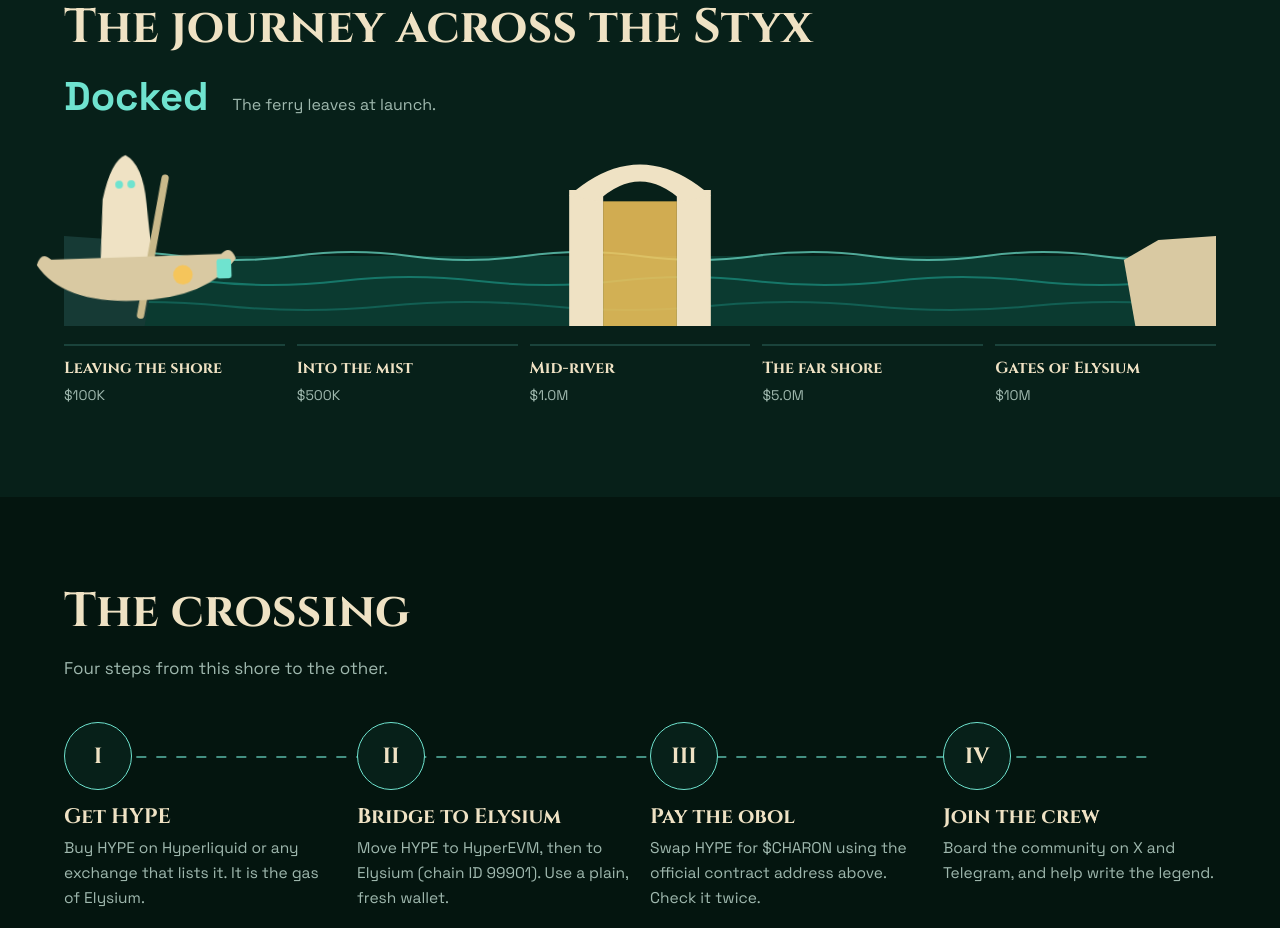
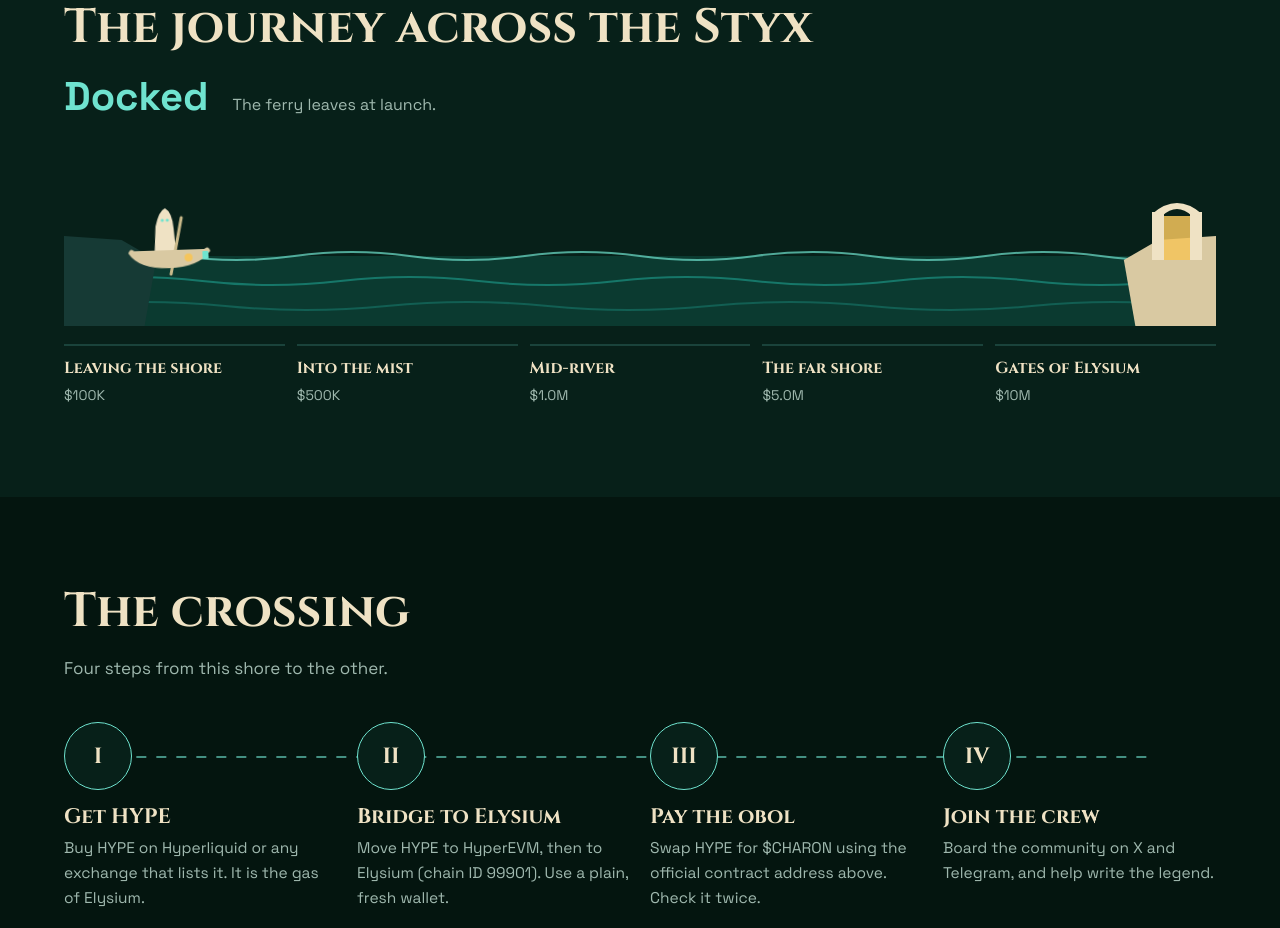
Before and after one commit to paulomondin/charone, a plain HTML site: page index.html in a window 1280 px wide. Shown: the part 1857-2785 px from the top of the page. Drawn offline with Linux system fonts and the light colour scheme.

Commit message:
Corrige barco e portão da travessia no celular
Co-Authored-By: Claude Opus 5.5 <noreply@anthropic.com>
Claude-Session: https://claude.ai/code/session_01Q7gSsSAjXniBGevNNgCF8r

```diff
--- a/index.html
+++ b/index.html
@@ -85,9 +85,9 @@ footer{padding:28px max(5vw,16px);border-top:1px solid var(--line);color:var(--m
 .toast{position:fixed;bottom:22px;left:50%;transform:translate(-50%,80px);background:var(--mint);color:#03231b;padding:10px 18px;border-radius:999px;font-weight:500;transition:.3s;z-index:50}
 .toast.on{transform:translate(-50%,0)}
 .track{position:relative;height:170px;margin-top:34px}
-.track>svg{position:absolute;inset:0;width:100%;height:100%}
-.boat{position:absolute;bottom:44px;width:84px;transform:translateX(-50%);transition:left 2.4s cubic-bezier(.3,.8,.3,1);animation:bob 3.2s ease-in-out infinite}
-.gate{position:absolute;right:1.5%;bottom:62px;width:54px}
+.track>.river{position:absolute;inset:0;width:100%;height:100%}
+.boat{position:absolute;bottom:44px;width:clamp(58px,14vw,84px);height:auto;transform:translateX(-50%);transition:left 2.4s cubic-bezier(.3,.8,.3,1);animation:bob 3.2s ease-in-out infinite}
+.gate{position:absolute;right:1%;bottom:66px;width:clamp(36px,8vw,54px);height:auto}
 .status{display:flex;flex-wrap:wrap;gap:10px 24px;align-items:baseline;margin-top:6px}
 .status b{font:700 clamp(26px,3.4vw,40px) "Space Grotesk";color:var(--mint);white-space:nowrap}
 .status span{color:var(--mute)}
@@ -175,7 +175,7 @@ footer{padding:28px max(5vw,16px);border-top:1px solid var(--line);color:var(--m
     <h2>The journey across the Styx</h2>
     <div class="status"><b id="mcap">Docked</b><span id="next">The ferry leaves at launch.</span></div>
     <div class="track" aria-hidden="true">
-      <svg viewBox="0 0 1000 170" preserveAspectRatio="none">
+      <svg class="river" viewBox="0 0 1000 170" preserveAspectRatio="none">
         <rect x="0" y="100" width="1000" height="70" fill="#0b3a30"/>
         <path d="M0 100 Q50 92 100 100 T200 100 T300 100 T400 100 T500 100 T600 100 T700 100 T800 100 T900 100 T1000 100" fill="none" stroke="#6fe3cf" stroke-width="2" opacity=".7"/>
         <path d="M0 125 Q60 117 120 125 T240 125 T360 125 T480 125 T600 125 T720 125 T840 125 T960 125" fill="none" stroke="#23b3a2" stroke-width="2" opacity=".5"/>
@@ -184,7 +184,7 @@ footer{padding:28px max(5vw,16px);border-top:1px solid var(--line);color:var(--m
         <polygon points="930,170 920,104 950,84 1000,80 1000,170" fill="#d9c9a2"/>
       </svg>
       <svg class="gate" viewBox="0 0 54 60"><rect x="2" y="12" width="12" height="48" fill="#efe2c4"/><rect x="40" y="12" width="12" height="48" fill="#efe2c4"/><path d="M2 14 Q27 -8 52 14 L42 16 Q27 2 12 16 Z" fill="#efe2c4"/><rect x="14" y="16" width="26" height="44" fill="#f5c55b" opacity=".85"/></svg>
-      <svg class="boat" id="boat" style="left:6%" viewBox="0 0 84 70"><path d="M30 20 Q34 4 40 2 Q47 6 48 22 L50 50 L28 50 Z" fill="#efe2c4"/><circle cx="37" cy="14" r="1.6" fill="#6fe3cf"/><circle cx="42" cy="14" r="1.6" fill="#6fe3cf"/><line x1="56" y1="12" x2="44" y2="68" stroke="#c9b98a" stroke-width="3" stroke-linecap="round"/><path d="M2 46 Q4 40 8 44 L78 44 Q82 40 84 46 Q72 62 42 62 Q12 62 2 46 Z" fill="#d9c9a2"/><circle cx="62" cy="52" r="4" fill="#f5c55b"/><rect x="76" y="46" width="6" height="8" rx="1" fill="#6fe3cf"/></svg>
+      <svg class="boat" id="boat" style="left:9%" viewBox="0 0 84 70"><path d="M30 20 Q34 4 40 2 Q47 6 48 22 L50 50 L28 50 Z" fill="#efe2c4"/><circle cx="37" cy="14" r="1.6" fill="#6fe3cf"/><circle cx="42" cy="14" r="1.6" fill="#6fe3cf"/><line x1="56" y1="12" x2="44" y2="68" stroke="#c9b98a" stroke-width="3" stroke-linecap="round"/><path d="M2 46 Q4 40 8 44 L78 44 Q82 40 84 46 Q72 62 42 62 Q12 62 2 46 Z" fill="#d9c9a2"/><circle cx="62" cy="52" r="4" fill="#f5c55b"/><rect x="76" y="46" width="6" height="8" rx="1" fill="#6fe3cf"/></svg>
     </div>
     <div class="marks" id="marks"></div>
   </div>
@@ -311,7 +311,7 @@ const setMcap=m=>{
   let pos=0;
   if(m>0){const pts=[0,...stops.map(s=>s.v)];for(let k=0;k<pts.length-1;k++){if(m>=pts[k+1]){pos=k+1;continue}pos=k+(m-pts[k])/(pts[k+1]-pts[k]);break}}
   pos=Math.min(pos,stops.length)/stops.length;
-  document.getElementById('boat').style.left=(6+pos*82)+'%';
+  document.getElementById('boat').style.left=(9+pos*78)+'%';
   const nx=stops.find(s=>s.v>m);
   document.getElementById('mcap').textContent=m>0?fmt(m)+' market cap':'Docked';
   document.getElementById('next').textContent=m>0?(nx?'Next stop: '+nx.n+' at '+fmt(nx.v):'The gates of Elysium are open.'):'The ferry leaves at launch.';
```
